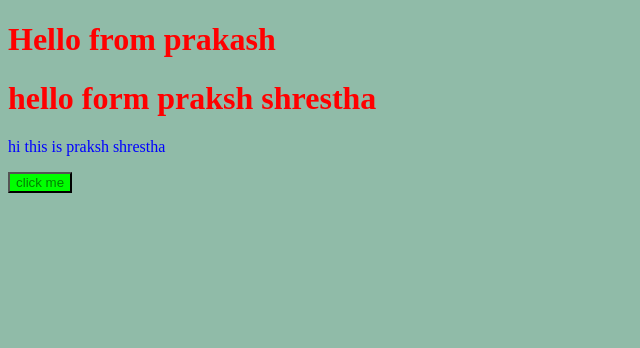
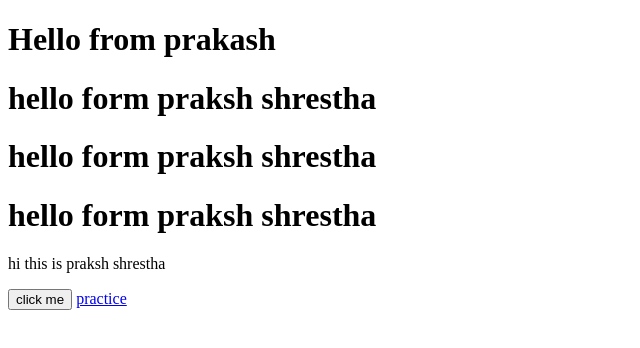
Before and after one commit to prakashkae/websites, a plain HTML site: page index.html in a window 1280 px wide. Shown: the whole page, without its empty margins (0-640 px from the left). Drawn offline with Linux system fonts and the light colour scheme.

Commit message:
Update portfolio files

```diff
--- a/index.html
+++ b/index.html
@@ -10,12 +10,15 @@
 </head>
 
 <body>
-    <h1>Hello from prakash</h1>
-    <h1> hello form praksh shrestha</h1>
+    <h1 id="heading1">Hello from prakash</h1>
+    <h1 id="heading2"> hello form praksh shrestha</h1>
+    <h1 id="heading3"> hello form praksh shrestha</h1>
+    <h1 class="myclass">hello form praksh shrestha</h1>
 </body>
 <p>
     hi this is praksh shrestha
 </p>
 <button>click me</button>
+<a href="/practice.html">practice</a>
 
 </html>
--- a/style.css
+++ b/style.css
@@ -1,20 +1,8 @@
-h1 {
+#box {
+    color: blue;
+    background-color: blue;
+}
+
+.heading {
     color: red;
 }
-
-p {
-    color: blue;
-}
-
-button {
-    color: green;
-}
-
-body {
-    background-color: rgb(144, 187, 168);
-}
-
-button {
-    background-color: #00ff00;
-
-}
```
Also changed, not shown: practice.html (added, +18 -0 lines).
